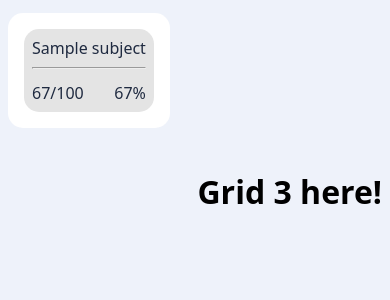
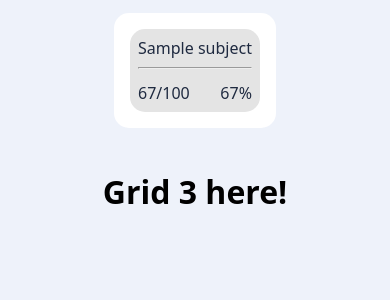
Before and after one commit to Krupicova12Kase/OpenSchoolSucks, a Flask app: template templates/home.html in a window 390 px wide. Shown: the part 38-338 px from the top of the page. Run offline with Flask 3, Linux system fonts and the light colour scheme; the template is opened without the code that fills it: most values are stand-ins (such as "Sample title", 1, 10 or a date in 2020).

Commit message:
Another mobile attempt

```diff
--- a/static/styles/home.css
+++ b/static/styles/home.css
@@ -87,15 +87,20 @@ body {
     }
     .grid1-main {
         grid-area: 1 / 1 / 2 / 2;
+        display: flex;
+        justify-content: center;
         align-items: center;
-        align-self: center;
     }
     .grid2-main {
         grid-area: 2 / 1 / 3 / 2;
+        display: flex;
+        justify-content: center;
+        align-items: center;
     }
     .grid3-main {
         grid-area: 3 / 1 / 4 / 2;
+        display: flex;
+        justify-content: center;
         align-items: center;
-        align-self: center;
     }
 }
```
